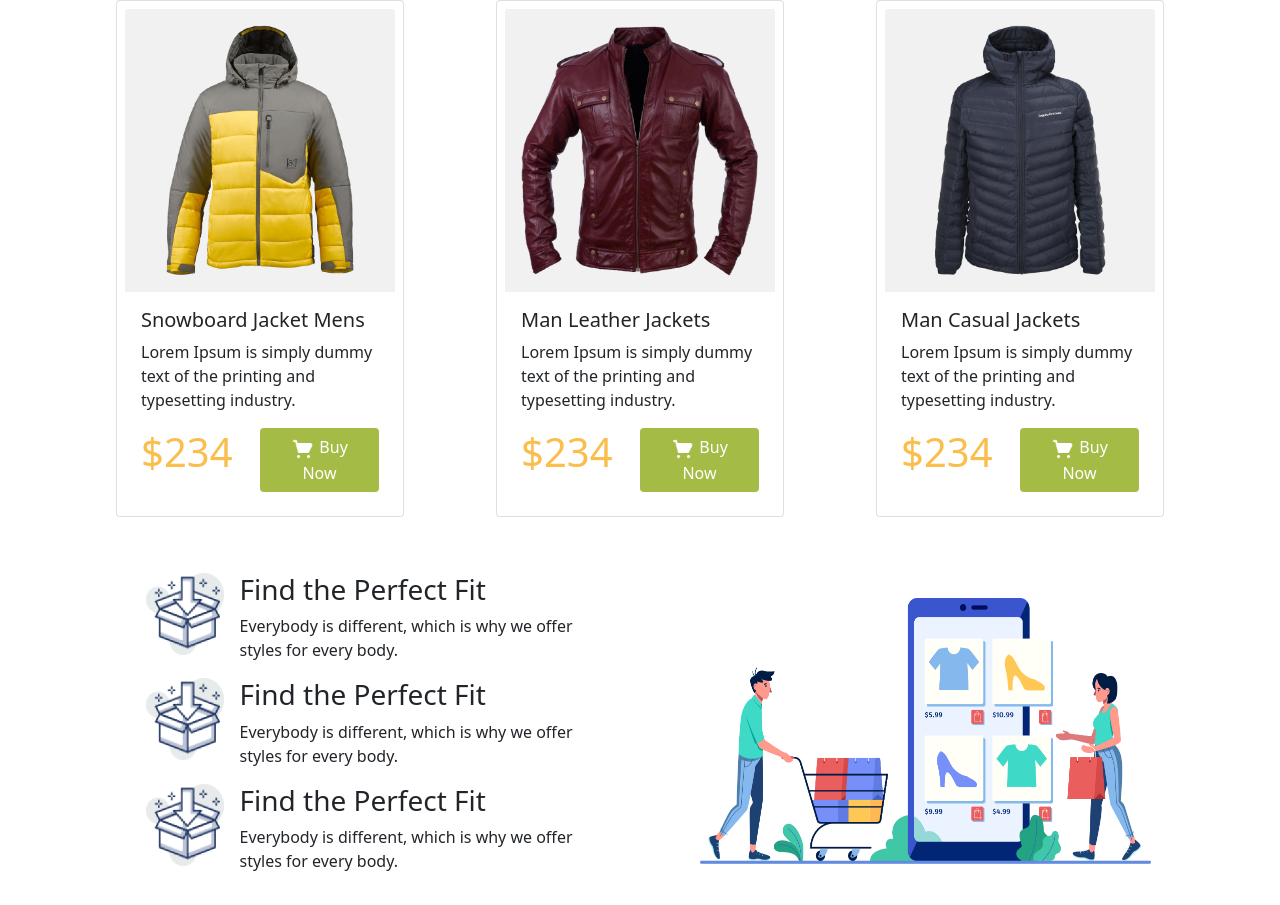
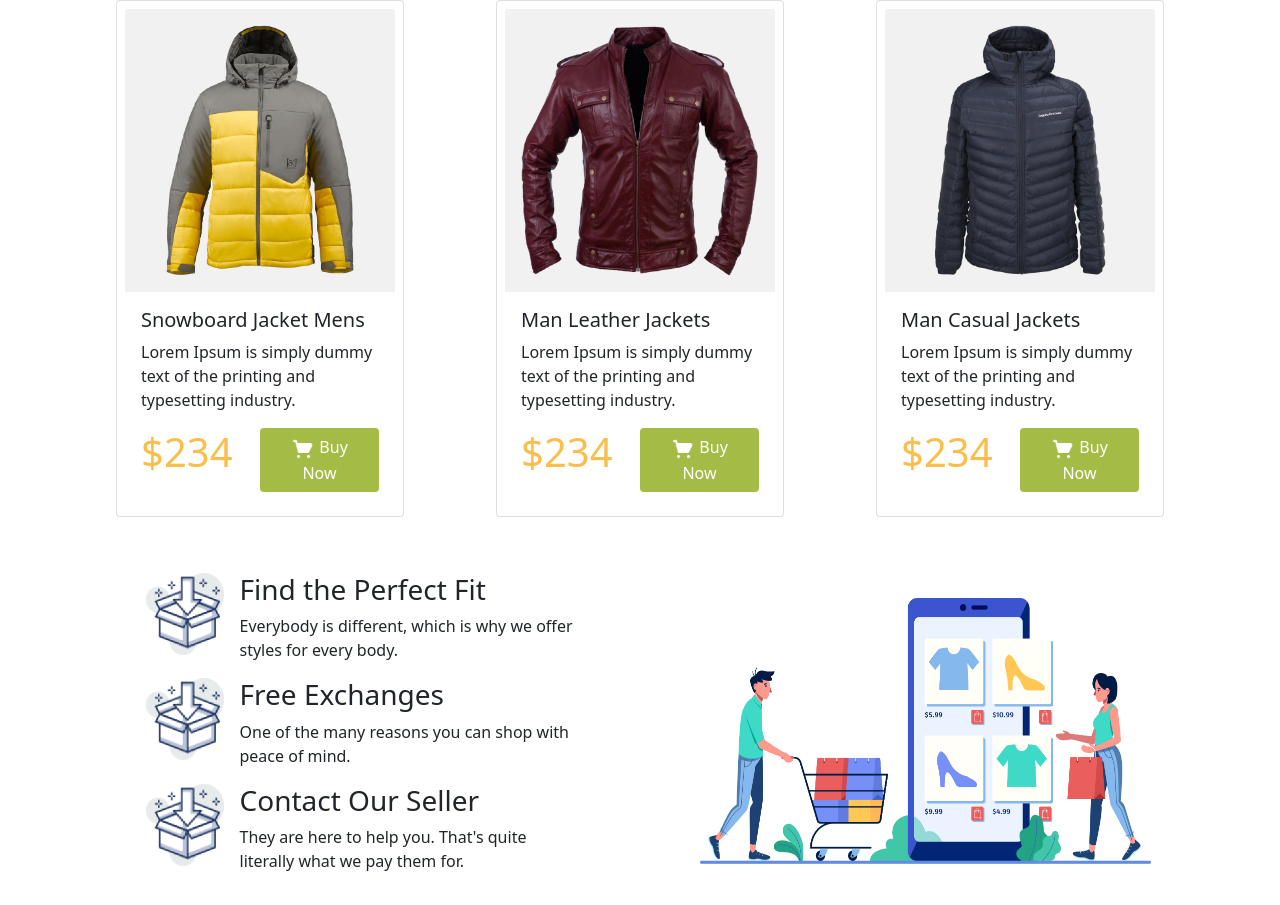
Before and after one commit to shohankazi/Penguin-fashion, a plain HTML site: page index.html in a window 1280 px wide. Shown: the part 1421-2326 px from the top of the page. Drawn offline with Linux system fonts and the light colour scheme.

Commit message:
finally complete in 6.00 hrs

```diff
--- a/index.html
+++ b/index.html
@@ -168,17 +168,17 @@
             <div class="d-flex">
                 <img src="./images/box.png" width="78" height="82" alt="" class="mx-3">
                 <div class="flex-column">
-                    <h3>Find the Perfect Fit</h3>
-                    <p>Everybody is different, which is why we
-                        offer styles for every body.</p>
+                    <h3>Free Exchanges</h3>
+                    <p>One of the many reasons you can shop
+                        with peace of mind.</p>
                 </div>
             </div>
             <div class="d-flex">
                 <img src="./images/box.png" width="78" height="82" alt="" class="mx-3">
                 <div class="flex-column">
-                    <h3>Find the Perfect Fit</h3>
-                    <p>Everybody is different, which is why we
-                        offer styles for every body.</p>
+                    <h3>Contact Our Seller</h3>
+                    <p>They are here to help you. That's quite
+                        literally what we pay them for.</p>
                 </div>
             </div>
         </div>
```
